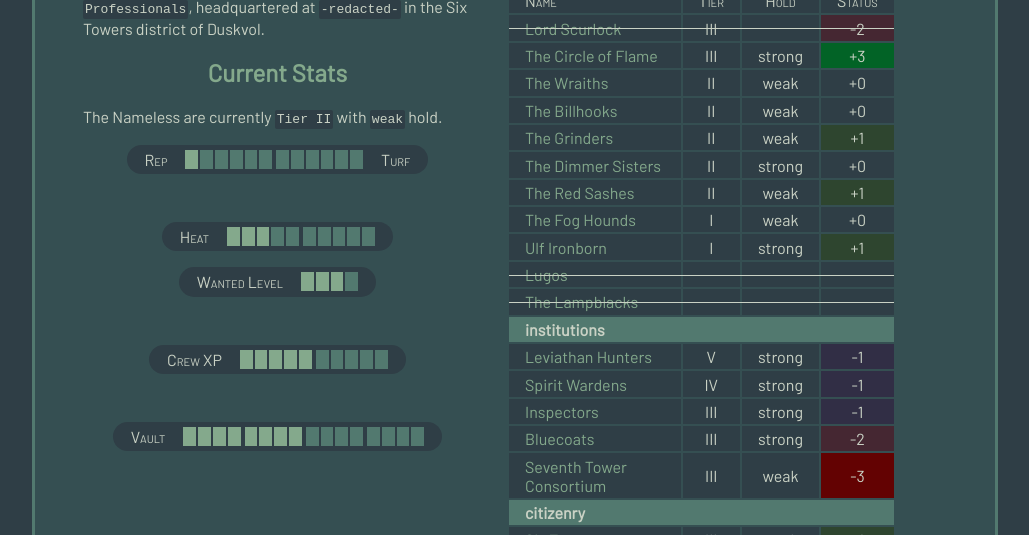
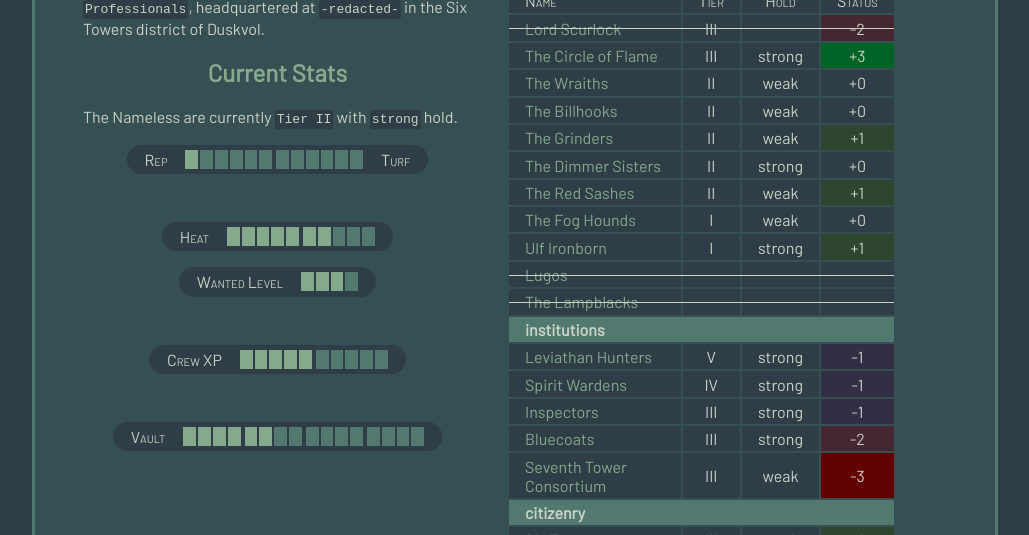
Before and after one commit to BitD-Philly/bitd-philly.github.io, a Jekyll site: the page built from gang/index.md, in a window 1280 px wide. Shown: the part 280-815 px from the top of the page, without its empty margins (125-1154 px from the left). Built offline with Jekyll 4.4.1, drawn with Linux system fonts in a browser that asks for light colours.

Commit message:
Update hold, heat, and coin after Jan 11 session
* +6 heat
* -2 coin
* hold to Strong

Signed-off-by: Virginia <virginia.e.price@gmail.com>

```diff
--- a/_data/gang/stats.yml
+++ b/_data/gang/stats.yml
@@ -5,14 +5,14 @@ lair: -redacted-
 
 stats:
   tier: 2
-  hold: weak
+  hold: strong
 
 counters:
   xp: 5/10
   rep: 1
-  heat: 3/10
+  heat: 7/10
   wanted-level: 3/4
-  vault: 8/16
+  vault: 6/16
 
 finances:
   expenses:
```
